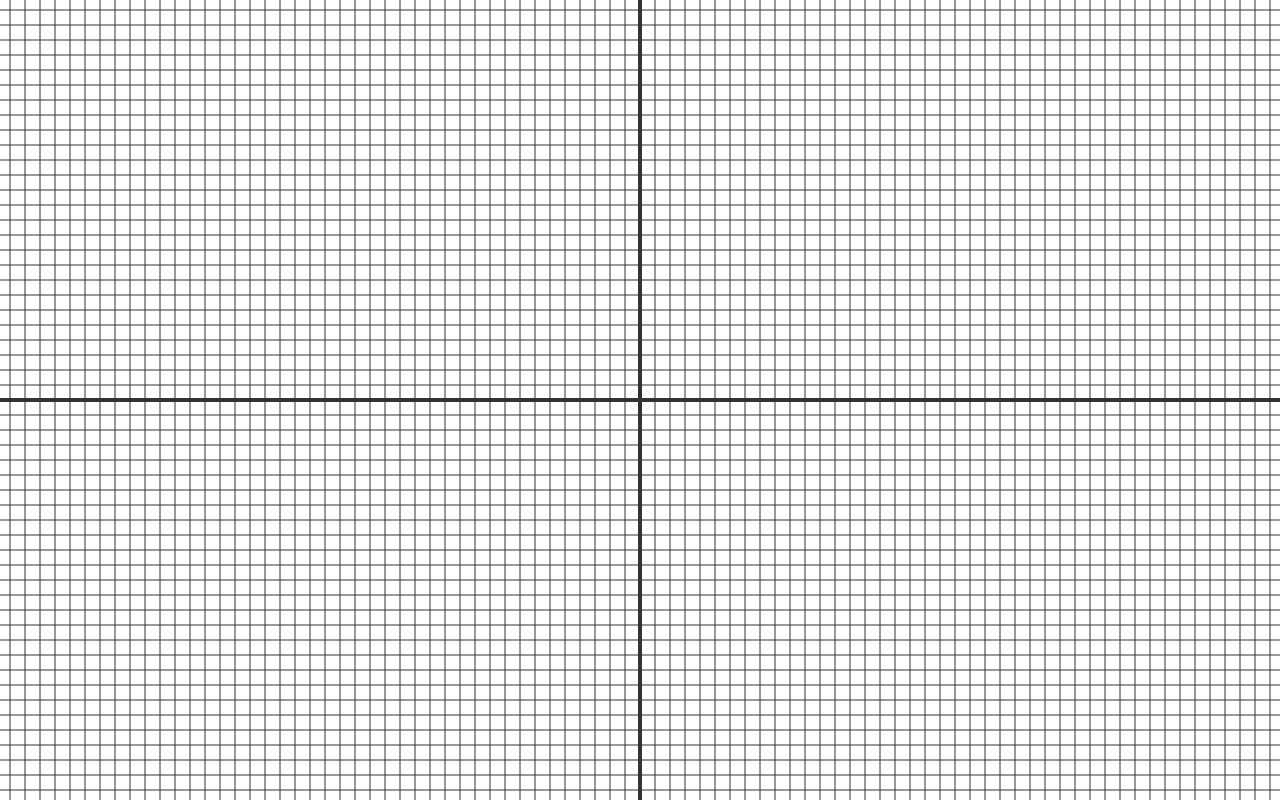
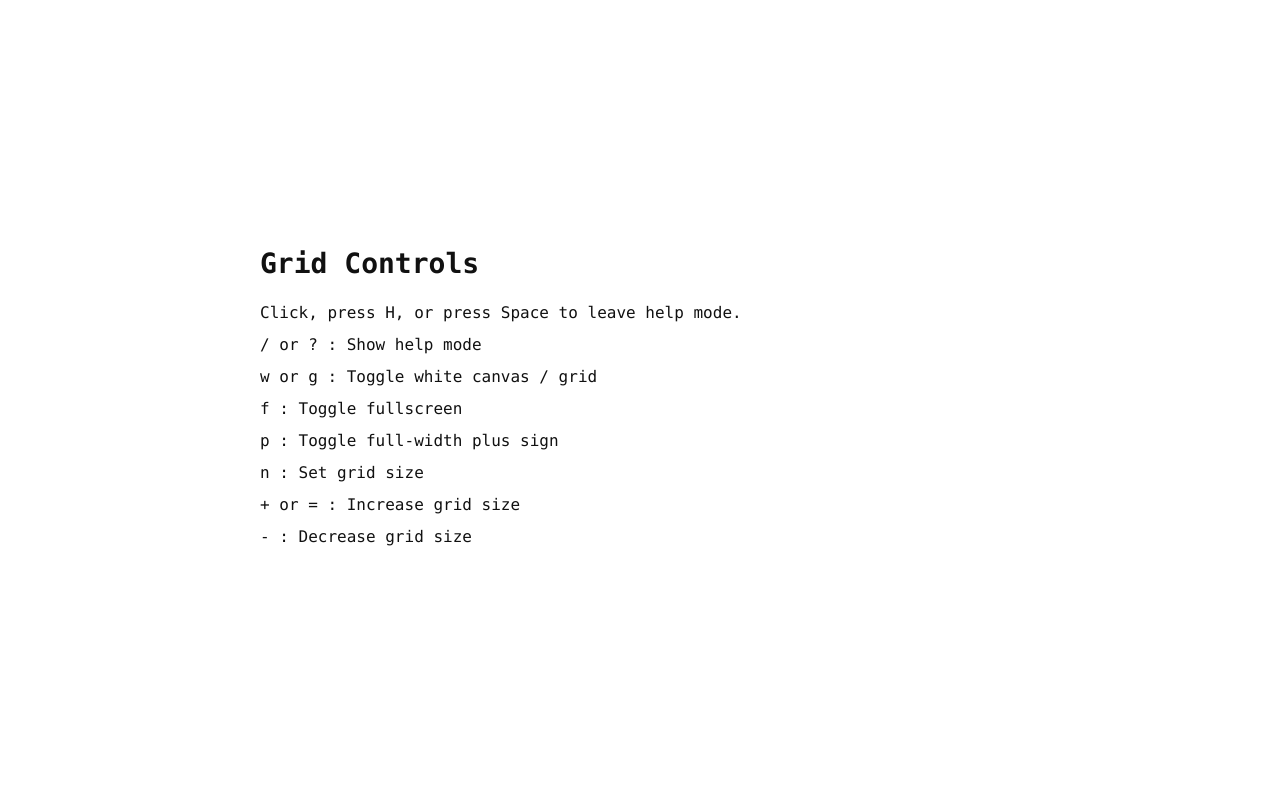
Before and after one commit to sidecut/grid, a plain HTML site: page grid.html in a window 1280 px wide. Drawn offline with Linux system fonts and the light colour scheme.

Commit message:
Help mode is text

```diff
--- a/grid.html
+++ b/grid.html
@@ -9,19 +9,58 @@ body, html {
 canvas {
   display: block;
 }
+#helpScreen {
+  box-sizing: border-box;
+  width: 100%;
+  height: 100%;
+  padding: 40px;
+  background: #fff;
+  color: #111;
+  font-family: Menlo, Monaco, Consolas, 'Courier New', monospace;
+  line-height: 1.5;
+  display: flex;
+  align-items: center;
+  justify-content: center;
+}
+#helpContent {
+  max-width: 760px;
+  width: 100%;
+}
+#helpContent h1 {
+  margin: 0 0 16px;
+  font-size: 28px;
+}
+#helpContent p {
+  margin: 8px 0;
+}
 </style>
 <body>
 <canvas id="gridCanvas"></canvas>
+<div id="helpScreen">
+  <div id="helpContent">
+    <h1>Grid Controls</h1>
+    <p>Click, press H, or press Space to leave help mode.</p>
+    <p>/ or ? : Show help mode</p>
+    <p>w or g : Toggle white canvas / grid</p>
+    <p>f : Toggle fullscreen</p>
+    <p>p : Toggle full-width plus sign</p>
+    <p>n : Set grid size</p>
+    <p>+ or = : Increase grid size</p>
+    <p>- : Decrease grid size</p>
+  </div>
+</div>
 </body>
 <script>
 const canvas = document.getElementById('gridCanvas');
 const ctx = canvas.getContext('2d');
+const helpScreen = document.getElementById('helpScreen');
 const settingsStorageKey = 'gridCanvasSettings';
 let gridSize = 15; // Size of each grid square in pixels
 const centerLineWidth = 4;
 
 let showWhiteCanvas = false;
 let plusIsFullWidth = true;
+let isHelpMode = true;
 
 function saveSettings() {
   const settings = {
@@ -72,7 +111,7 @@ function setGridSize(nextSize) {
 
   gridSize = Math.max(2, Math.round(parsedSize));
   saveSettings();
-  drawGrid();
+  render();
   return true;
 }
 
@@ -159,17 +198,29 @@ function drawGrid() {
   ctx.stroke();
 }
 
-function showHelp() {
-  alert(
-    'Keyboard shortcuts:\n' +
-    '/ or ? : Show this help\n' +
-    'w or g : Toggle white canvas / grid\n' +
-    'f : Toggle fullscreen\n' +
-    'p : Toggle full-width plus sign\n' +
-    'n : Set grid size\n' +
-    '+ or = : Increase grid size\n' +
-    '- : Decrease grid size'
-  );
+function render() {
+  if (isHelpMode) {
+    canvas.style.display = 'none';
+    helpScreen.style.display = 'flex';
+    return;
+  }
+
+  helpScreen.style.display = 'none';
+  canvas.style.display = 'block';
+  drawGrid();
+}
+
+function exitHelpMode() {
+  if (!isHelpMode) {
+    return;
+  }
+
+  isHelpMode = false;
+  render();
+}
+
+function handleClick() {
+  exitHelpMode();
 }
 
 function handleKeydown(event) {
@@ -177,16 +228,27 @@ function handleKeydown(event) {
     return;
   }
 
+  const isSpace = event.key === ' ' || event.key === 'Spacebar';
+
+  if (isHelpMode) {
+    if (event.key === 'h' || event.key === 'H' || isSpace) {
+      event.preventDefault();
+      exitHelpMode();
+    }
+    return;
+  }
+
   if (event.key === '/' || event.key === '?') {
     event.preventDefault();
-    showHelp();
+    isHelpMode = true;
+    render();
     return;
   }
 
   if (event.key === 'w' || event.key === 'W' || event.key === 'g' || event.key === 'G') {
     showWhiteCanvas = !showWhiteCanvas;
     saveSettings();
-    drawGrid();
+    render();
     return;
   }
 
@@ -198,7 +260,7 @@ function handleKeydown(event) {
   if (event.key === 'p' || event.key === 'P') {
     plusIsFullWidth = !plusIsFullWidth;
     saveSettings();
-    drawGrid();
+    render();
     return;
   }
 
@@ -225,8 +287,9 @@ function handleKeydown(event) {
   }
 }
 
-window.addEventListener('resize', drawGrid);
+window.addEventListener('resize', render);
+document.addEventListener('click', handleClick);
 document.addEventListener('keydown', handleKeydown);
 loadSettings();
-drawGrid();
+render();
 </script>
```
